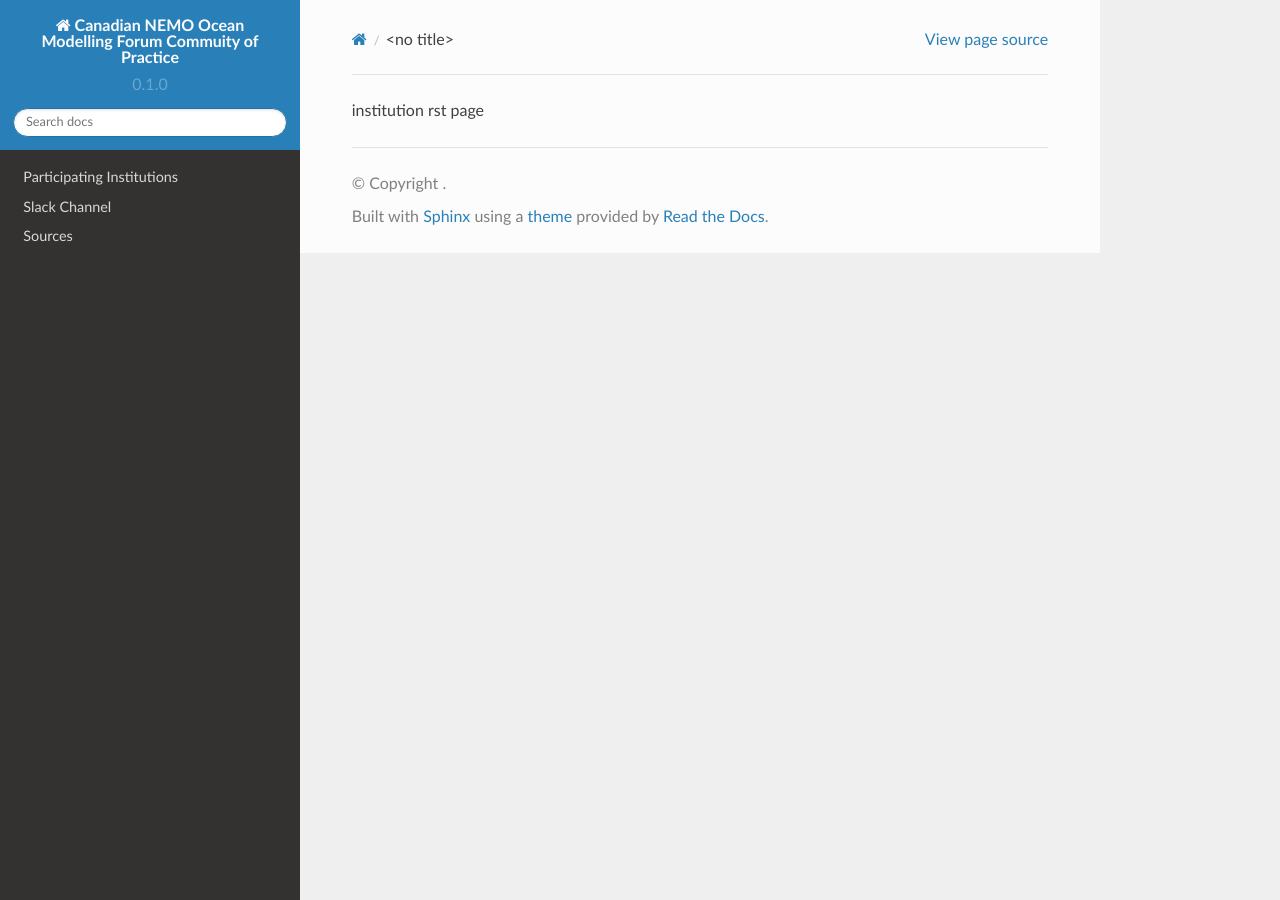
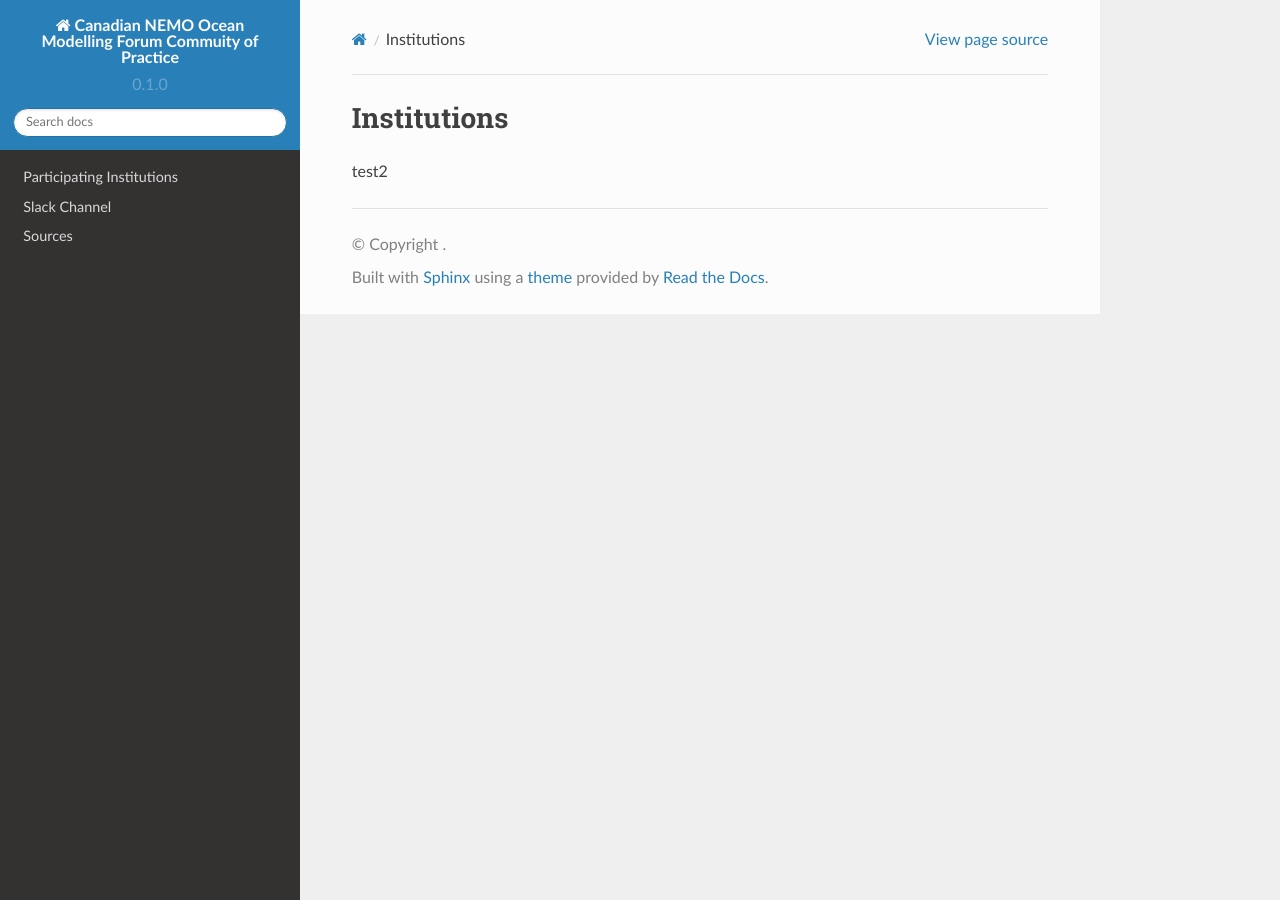
Before and after one commit to UofA-NEMO/Canadian-NEMO-Ocean-Modelling-Forum-Community-of-Practice, a Sphinx documentation site: the page built from docs/Institutions/index.rst, in a window 1280 px wide. Built offline with Sphinx 7.4.7 and the Read the Docs theme 2.0.0, drawn with Linux system fonts in a browser that asks for light colours.

Commit message:
Update index.rst

```diff
--- a/docs/Institutions/index.rst
+++ b/docs/Institutions/index.rst
@@ -1 +1,4 @@
-institution rst page
+Institutions
+============
+
+test2
```
